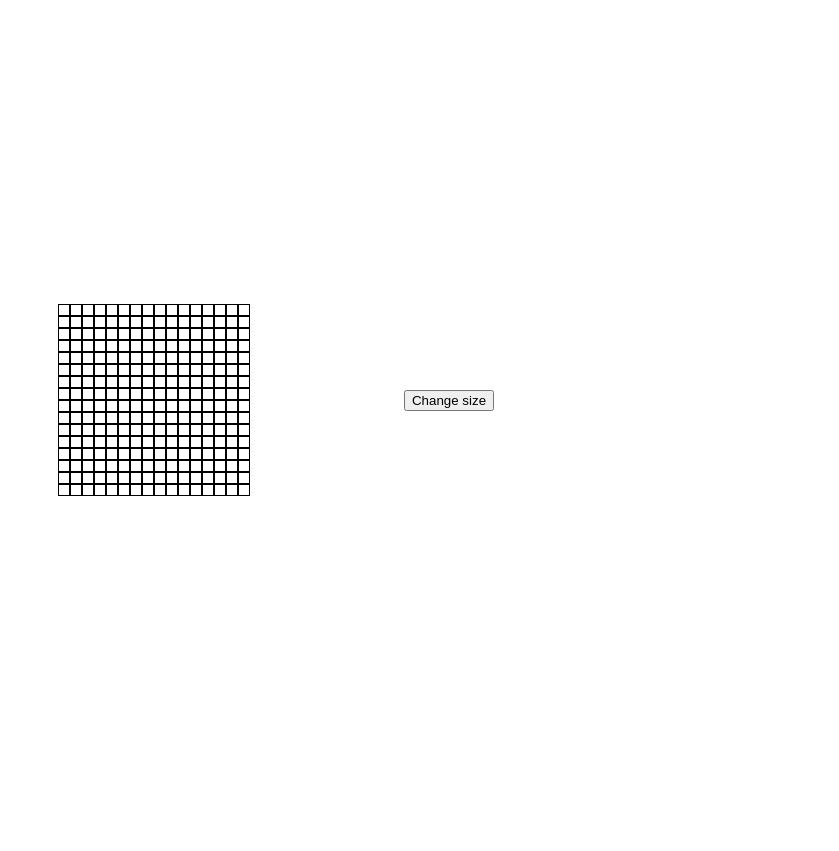
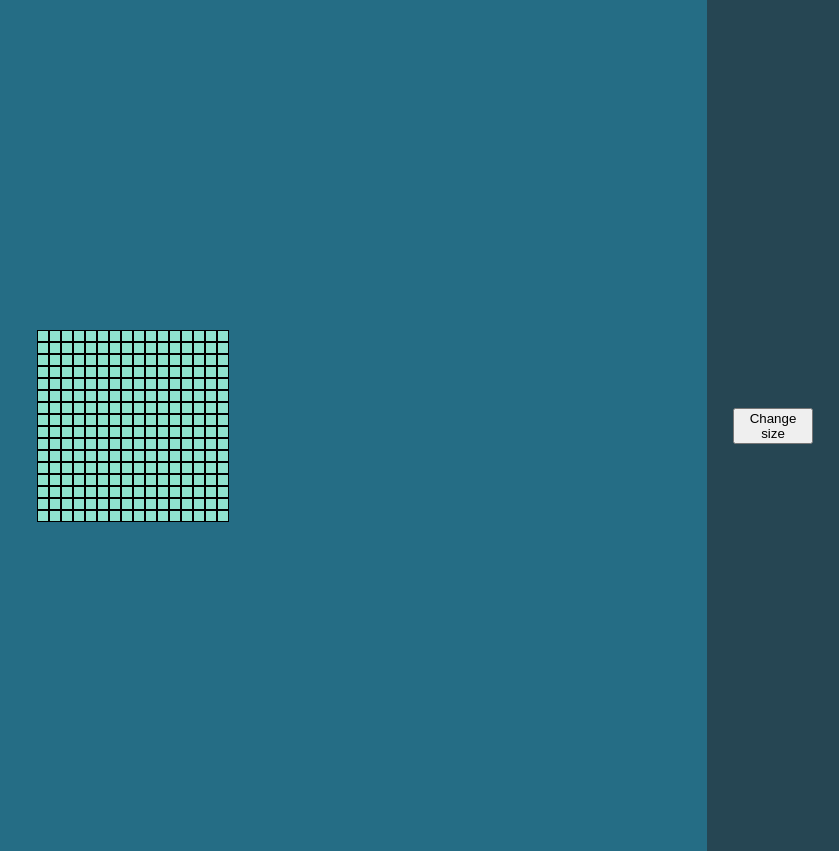
Before and after one commit to ajoygp/top-Etch-A-Sketch, a plain HTML site: page index.html in a window 1280 px wide. Shown: the whole page, without its empty margins (441-1280 px from the left). Before the commit the page ends 800 px from the top, so only its background shows below. Drawn offline with Linux system fonts and the light colour scheme.

Commit message:
Fix sidebar alignment

```diff
--- a/index.html
+++ b/index.html
@@ -8,7 +8,11 @@
     <link rel="stylesheet" href="./styles.css">
 </head>
 <body>
-    <div class="container"></div>
+
+    <div class="top-container">
+        <div class="container"></div>
+    </div>
+
     <div class="sidebar">
         <button class="size-button">Change size</button>
     </div>
--- a/styles.css
+++ b/styles.css
@@ -1,20 +1,35 @@
 body{
 display: flex;
-justify-content: center;
+justify-content: space-between;
 align-items: center;
+background-color: #256D85;
 
+padding: 0%;
+margin: 0%;
 }
 
+.top-container{
+    width: 100%;
+    height: 100%;
+    display: flex;
+    justify-content: center;
+    align-items: center;
+}
 .container{
+    background-color: #8FE3CF;
     display: flex;
+    align-items: center;
+    justify-content: center;
     flex-direction: column;
-    align-items: center;
-    min-width: 500px;
+
+
+
 }
 
 .gridRow{
     display: flex;
-    flex: 1;
+
+
 }
 
 .grid{
@@ -23,5 +38,20 @@ border-width: 1px;
 min-width: 10px;
 min-height: 10px;
 
+}
+
+.sidebar{
+    background-color: #264653;
+    display: flex;
+    align-items: center;
+    justify-content: center;
+    justify-self: flex-end;
+    height: 100%;
+    padding: 2%;
+    margin-left;: 8px
+}
+
+.sizebutton{
+    width: auto;
 
 }
```
